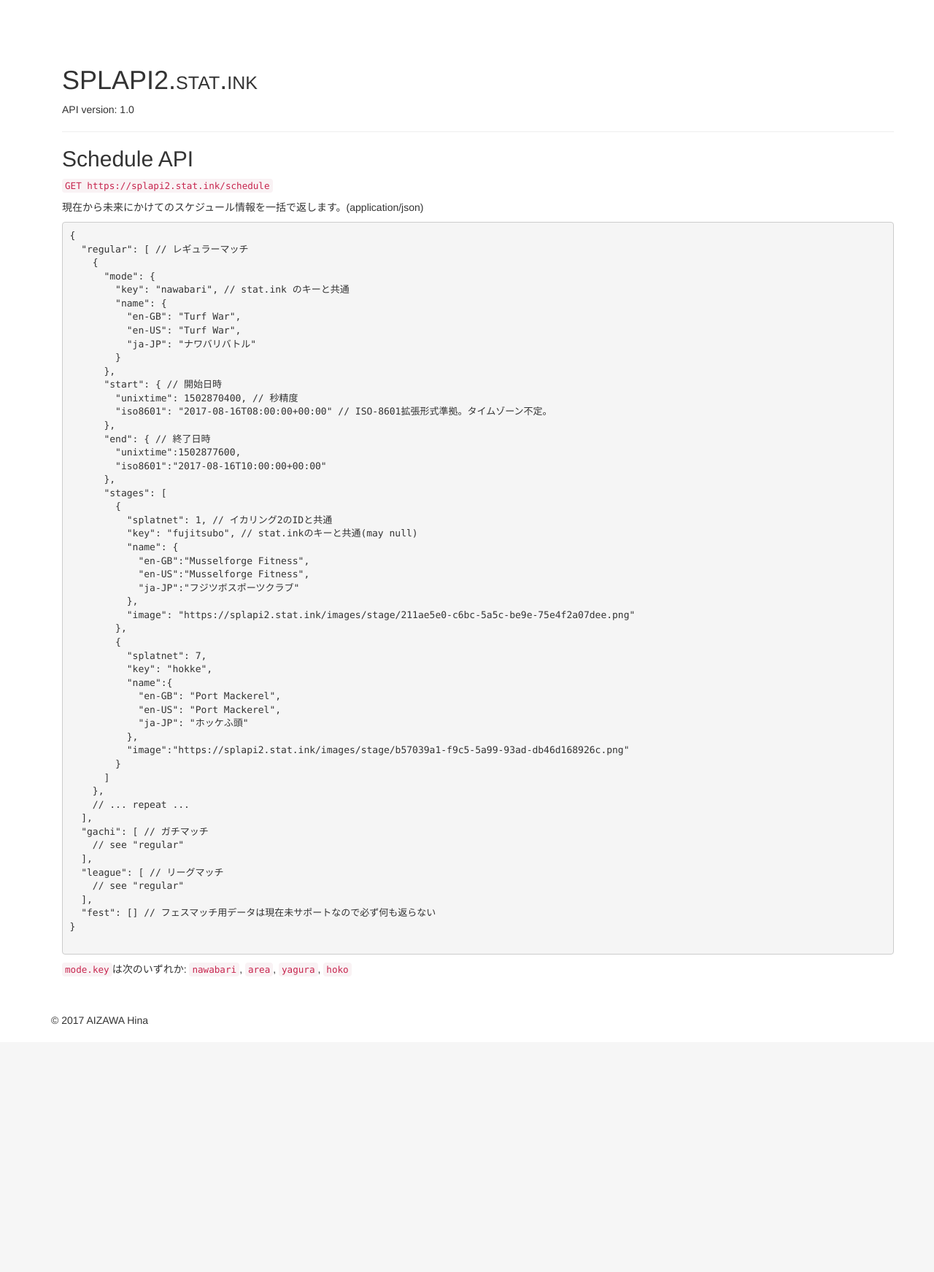
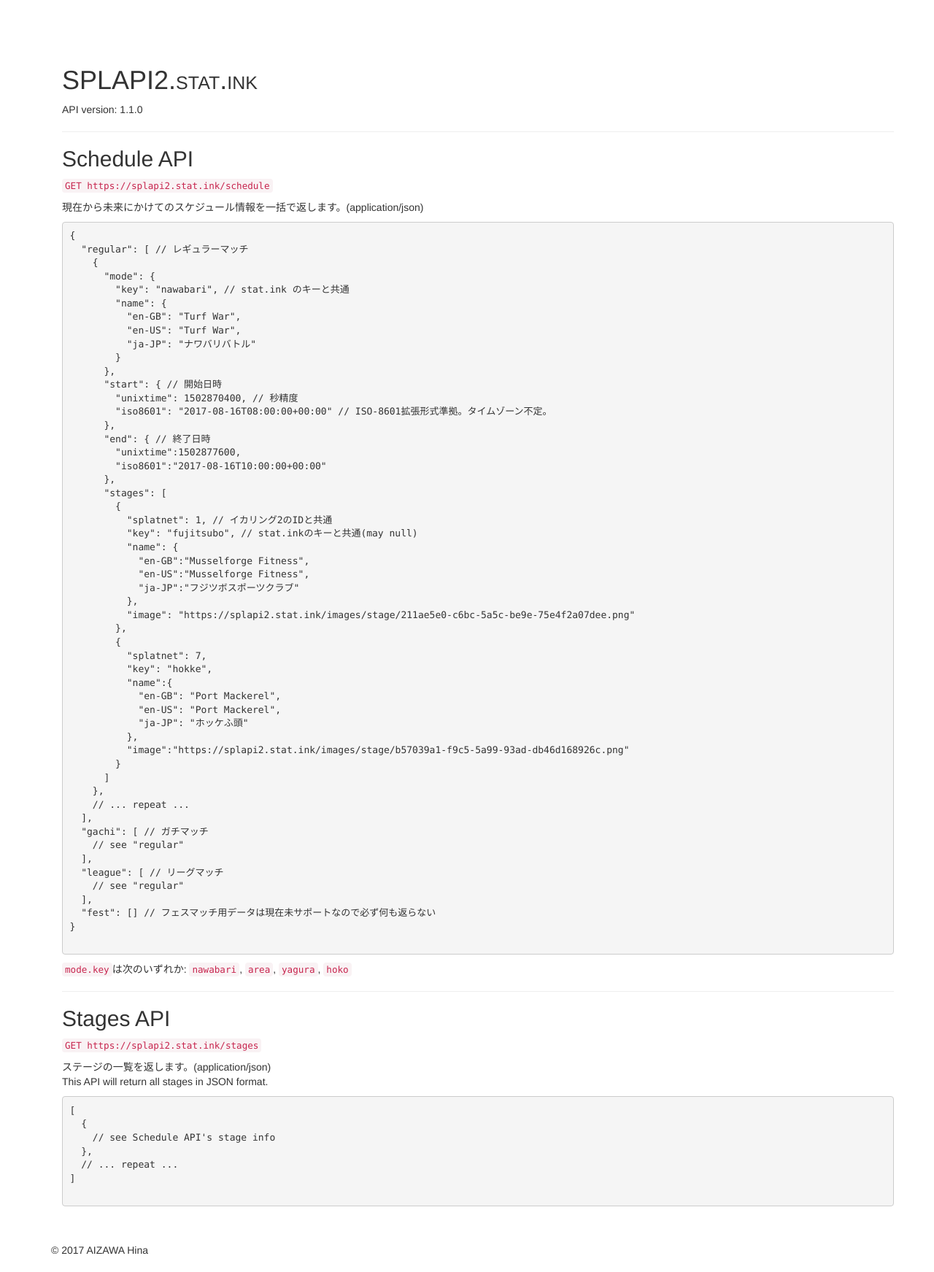
Before and after one commit to fetus-hina/splapi2.stat.ink, a Yii app: template views/site/index.php in a window 1280 px wide. Shown: the whole page at 73% size. Before the commit the page ends 1403 px from the top, so only its background shows below. Run offline with PHP 8.4 and a stand-in for Yii, Linux system fonts and the light colour scheme; the template is opened without the code that fills it, so the values that code supplies are empty; some libraries are stand-ins or nearby versions.

Commit message:
Add stages API, version bump to 1.1.0
Signed-off-by: AIZAWA Hina <hina@bouhime.com>

```diff
--- a/config/web.php
+++ b/config/web.php
@@ -37,6 +37,7 @@ $config = [
             'showScriptName' => false,
             'rules' => [
                 'schedule' => 'api/schedule',
+                'stages' => 'api/stages',
                 '' => 'site/index',
                 '<action:[\w-]+>' => 'site/<action>',
             ],
--- a/views/site/index.php
+++ b/views/site/index.php
@@ -5,7 +5,7 @@ $this->title = 'SPLAPI2';
 ?>
 <div class="container">
   <h1 style="font-variant:small-caps">SPLAPI2.stat.ink</h1>
-  <p>API version: 1.0</p>
+  <p>API version: 1.1.0</p>
   <hr>
   <h2>Schedule API</h2>
   <p>
@@ -71,4 +71,21 @@ $this->title = 'SPLAPI2';
   <p>
     <code>mode.key</code>は次のいずれか: <code>nawabari</code>, <code>area</code>, <code>yagura</code>, <code>hoko</code>
   </p>
+  <hr>
+  <h2>Stages API</h2>
+  <p>
+    <code>GET https://splapi2.stat.ink/stages</code>
+  </p>
+  <p>
+    ステージの一覧を返します。(application/json)<br>
+    This API will return all stages in JSON format.
+  </p>
+  <pre>
+[
+  {
+    // see Schedule API's stage info
+  },
+  // ... repeat ...
+]
+  </pre>
 </div>
```
Also changed, not shown: controllers/ApiController.php (+19 -0 lines).
